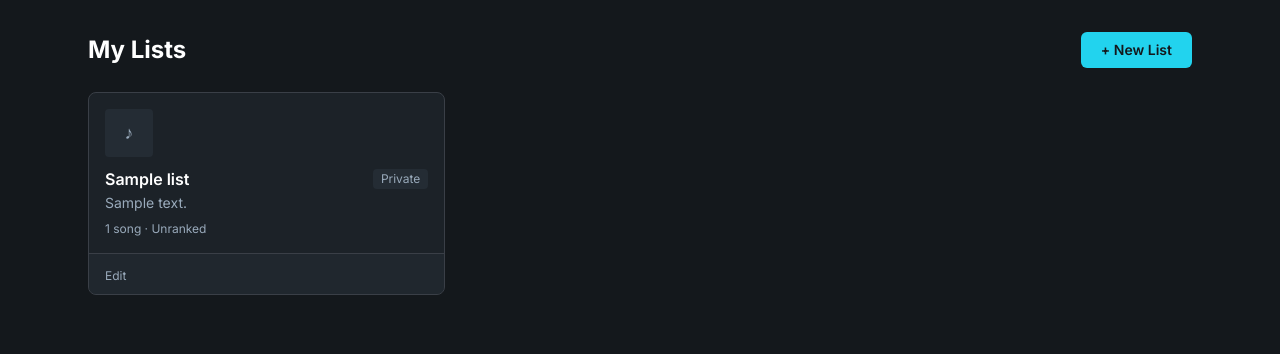
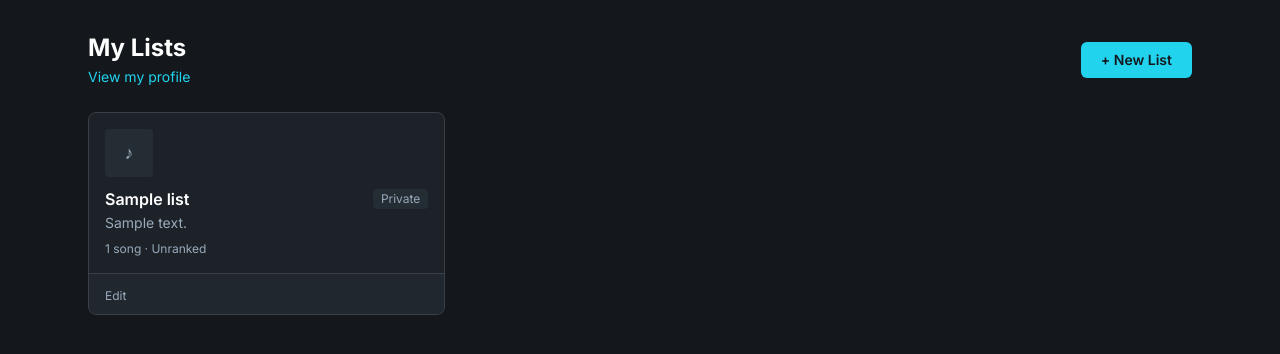
Before and after one commit to HenryNorthen/Jukebox, a Flask app: template templates/dashboard.html in a window 1280 px wide. Shown: the part 65-419 px from the top of the page. Run offline with Flask 3, Linux system fonts and the light colour scheme; the template is opened without the code that fills it: most values are stand-ins (such as "Sample title", 1, 10 or a date in 2020); some libraries are stand-ins or nearby versions.

Commit message:
Add Profile link to navbar and dashboard
- Added "Profile" link in navbar for logged-in users
- Added "View my profile" link on dashboard page

🤖 Generated with [Claude Code](https://claude.com/claude-code)

Co-Authored-By: Claude Opus 4.5 <noreply@anthropic.com>

```diff
--- a/templates/base.html
+++ b/templates/base.html
@@ -128,6 +128,7 @@
             <div class="flex items-center gap-5">
                 <a href="{{ url_for('search_users') }}" class="text-muted hover:text-white transition text-sm">Find Users</a>
                 {% if session.user %}
+                    <a href="{{ url_for('user_profile', username=session.user.username) }}" class="text-muted hover:text-white transition text-sm">Profile</a>
                     <a href="{{ url_for('dashboard') }}" class="text-muted hover:text-white transition text-sm">My Lists</a>
                     <a href="{{ url_for('create_list') }}" class="btn-primary text-xs">+ New List</a>
                     <a href="{{ url_for('logout') }}" class="text-muted hover:text-white transition text-sm">Logout</a>
--- a/templates/dashboard.html
+++ b/templates/dashboard.html
@@ -4,7 +4,10 @@
 
 {% block content %}
 <div class="flex justify-between items-center mb-6">
-    <h1 class="text-2xl font-bold">My Lists</h1>
+    <div>
+        <h1 class="text-2xl font-bold">My Lists</h1>
+        <a href="{{ url_for('user_profile', username=session.user.username) }}" class="text-sm text-accent hover:underline">View my profile</a>
+    </div>
     <a href="{{ url_for('create_list') }}" class="btn-primary text-sm">+ New List</a>
 </div>
 
```
